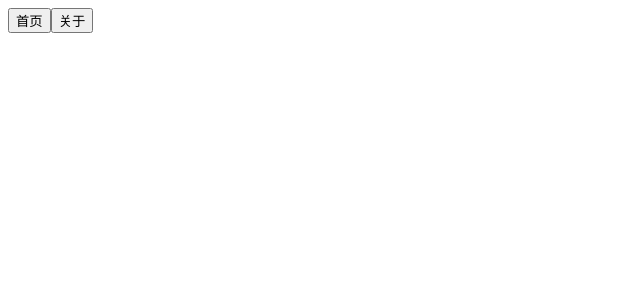
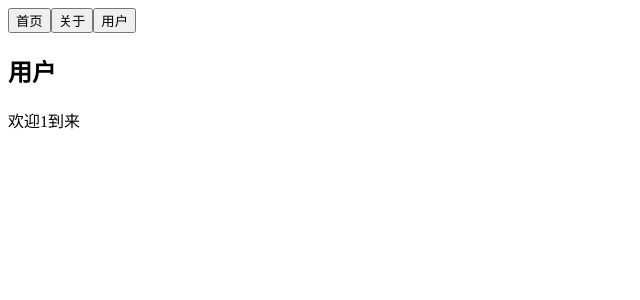
Before and after one commit to changkai1/Vue, a Vue app in the folder 03_learnvuerouter/: page /user/1 in a window 1280 px wide. Shown: the top 300 px of the page, without its empty margins (0-640 px from the left). Built offline with nearby package versions, Linux system fonts and the light colour scheme.

Commit message:
动态路由

```diff
--- a/03_learnvuerouter/src/App.vue
+++ b/03_learnvuerouter/src/App.vue
@@ -17,6 +17,7 @@
 
         <button @click="home">首页</button>
         <button @click="about">关于</button>
+        <router-link :to="'/user/' + userId" tag="button">用户</router-link>
         <router-view></router-view>
     </div>
 </template>
@@ -24,6 +25,11 @@
 <script>
 export default {
     name: 'App',
+    data () {
+        return {
+            userId: 'zhangsan'
+        }
+    },
     methods: {
         home () {
             // this.$router.push('/home')
--- /dev/null
+++ b/03_learnvuerouter/src/components/user.vue
@@ -0,0 +1,16 @@
+<template>
+    <div>
+        <h2>用户</h2>
+        <p>欢迎<span>{{$route.params.userId}}</span>到来</p>
+    </div>
+</template>
+
+<script>
+export default {
+    name: 'user'
+}
+</script>
+
+<style>
+
+</style>
--- a/03_learnvuerouter/src/router/index.js
+++ b/03_learnvuerouter/src/router/index.js
@@ -20,6 +20,12 @@
         path: '/about',
         name: 'about',
         component: () => import ('../components/about.vue')
+    },
+    // 动态路由
+    {
+        path: '/user/:userId',
+        name: 'user',
+        component: () => import ('../components/user.vue')
     }
 ]
 const router = new VueRouter({
```
